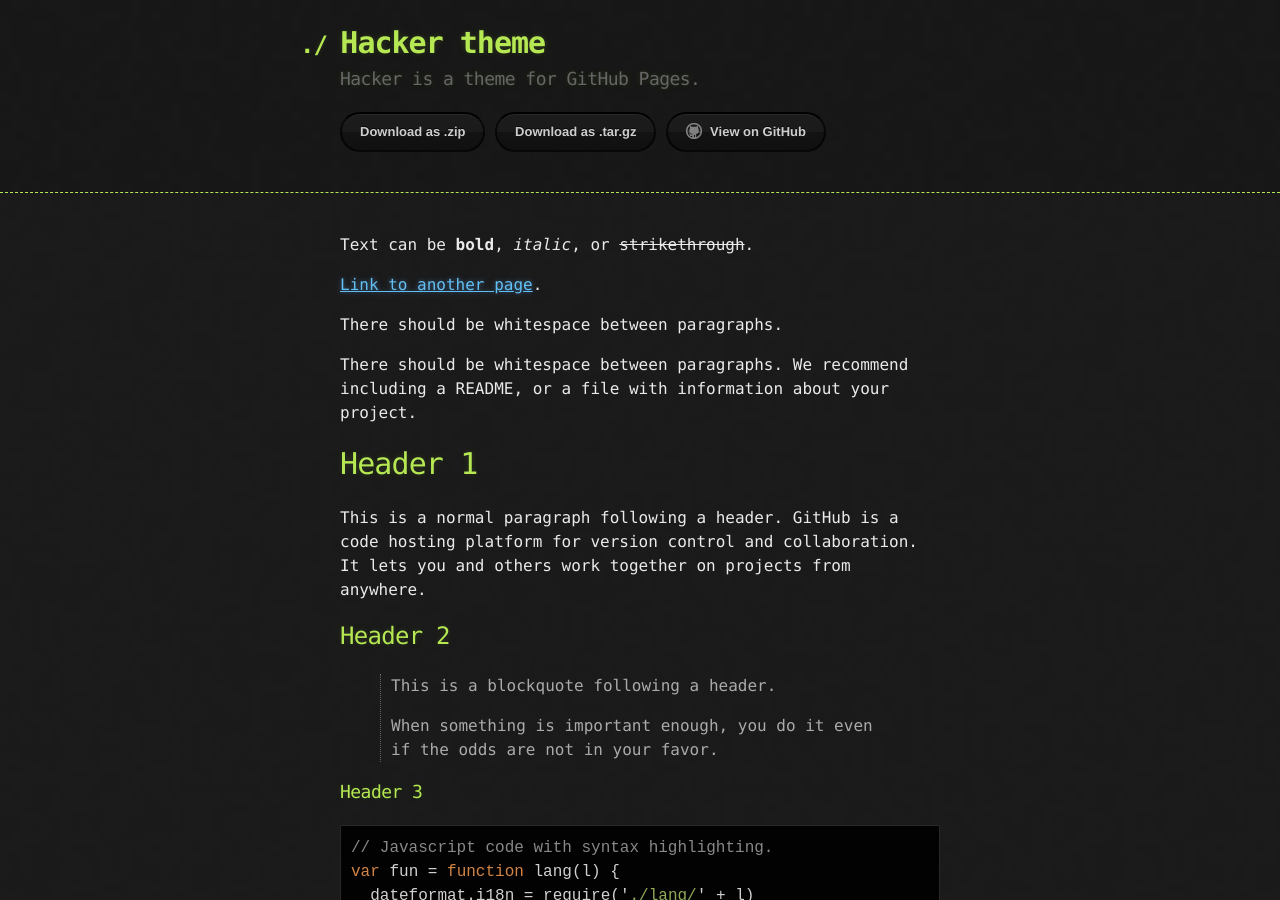
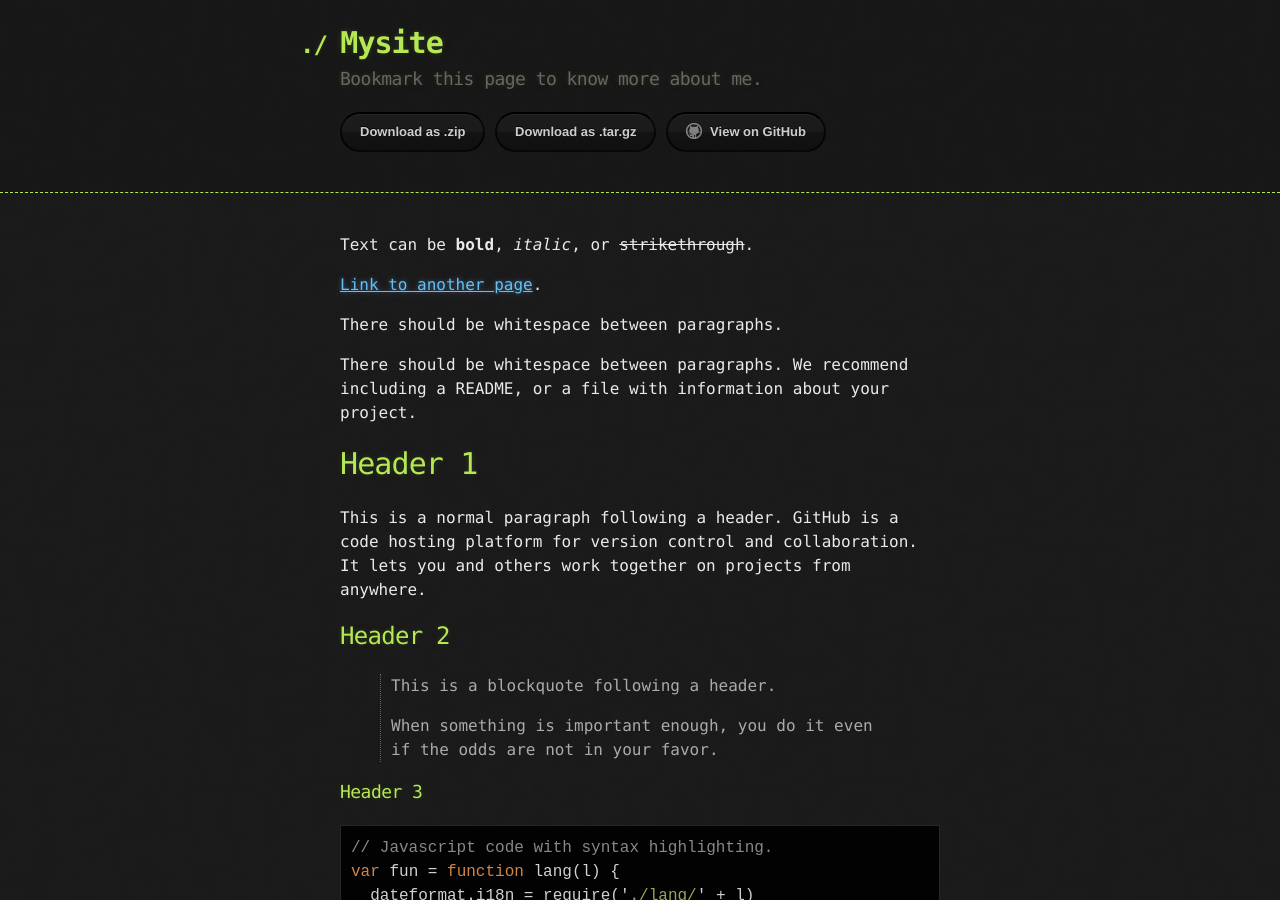
Before and after one commit to souravpati/souravpati.github.io, a Jekyll site: the page built from index.md, in a window 1280 px wide and 900 px high. Built offline with Jekyll 4.4.1, drawn with Linux system fonts in a browser that asks for light colours.

Commit message:
Update _config.yml

```diff
--- a/_config.yml
+++ b/_config.yml
@@ -1,5 +1,5 @@
-title: Hacker theme
-description: Hacker is a theme for GitHub Pages.
+title: Mysite
+description: Bookmark this page to know more about me.
 show_downloads: true
 google_analytics:
 theme:
```
